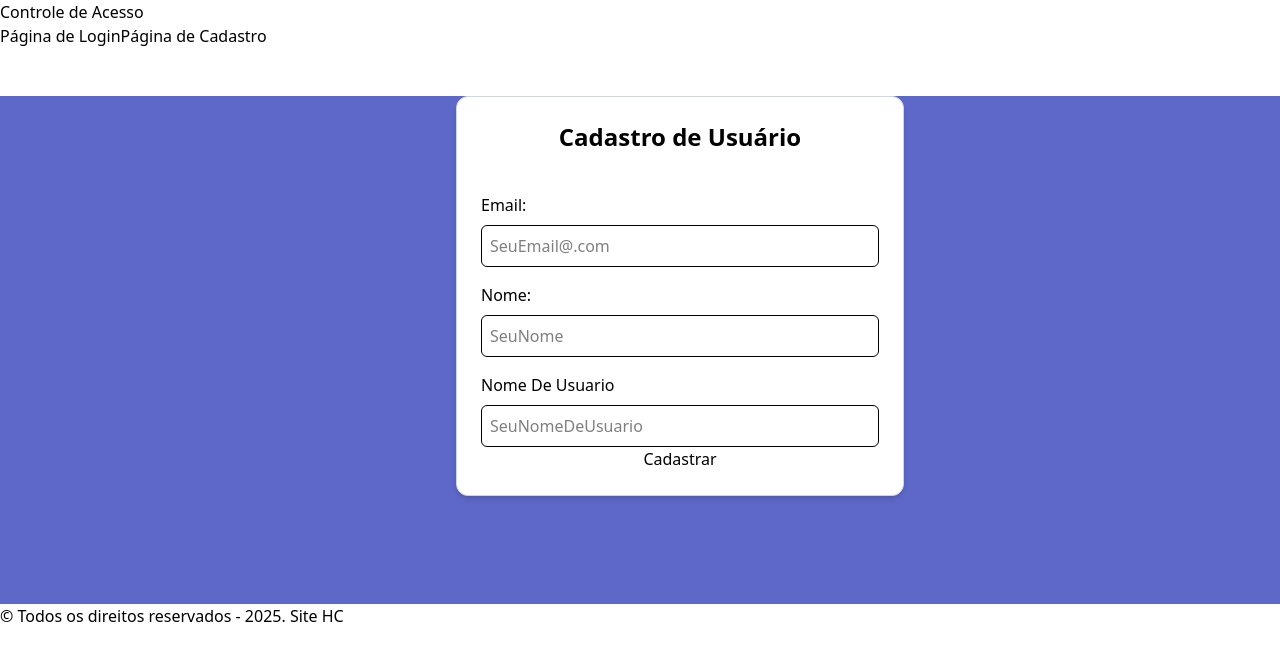
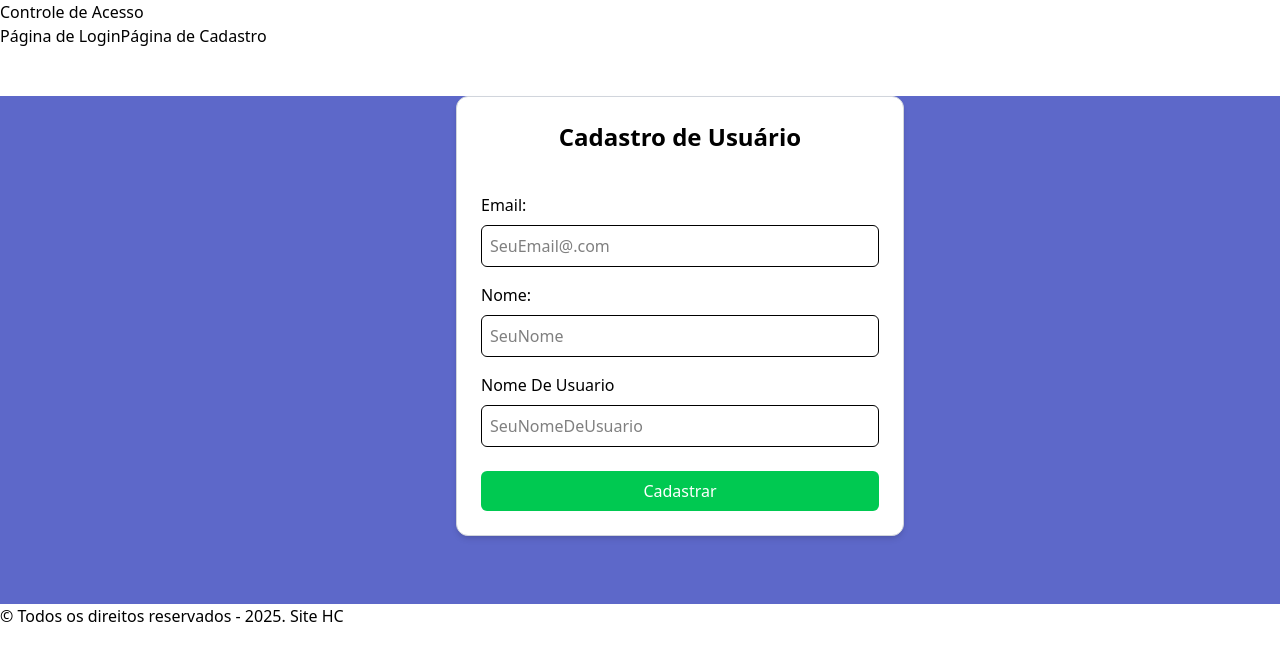
Before and after one commit to Felipe-Furlanetto0504/cp_front, a React (Vite) app in the folder access-control-cp/: page /cadastro in a window 1280 px wide. Shown: the top 660 px of the page. Built offline with nearby package versions, Linux system fonts and the light colour scheme.

Commit message:
css do botao de cadastro pronto

```diff
--- a/access-control-cp/src/routes/Cadastro/index.tsx
+++ b/access-control-cp/src/routes/Cadastro/index.tsx
@@ -63,7 +63,7 @@ export default function Cadastro(){
                     </span>
                 )}
 
-                <button type="submit">Cadastrar</button>
+                <button type="submit" className="mt-6 p-2 bg-green-500 text-white rounded-md hover:bg-grenn-600 transition-colors" >Cadastrar</button>
 
             </form>
         </div>
```
